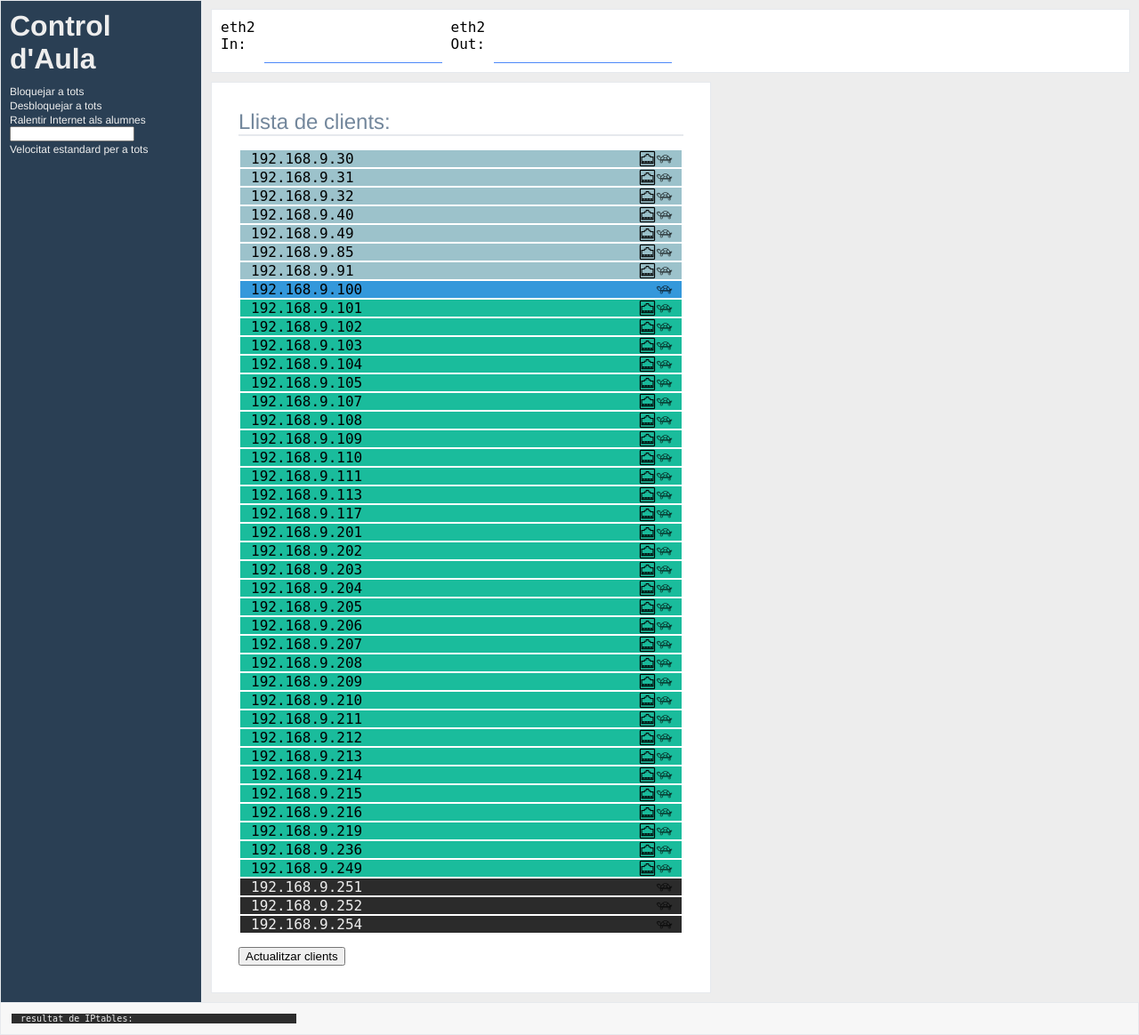
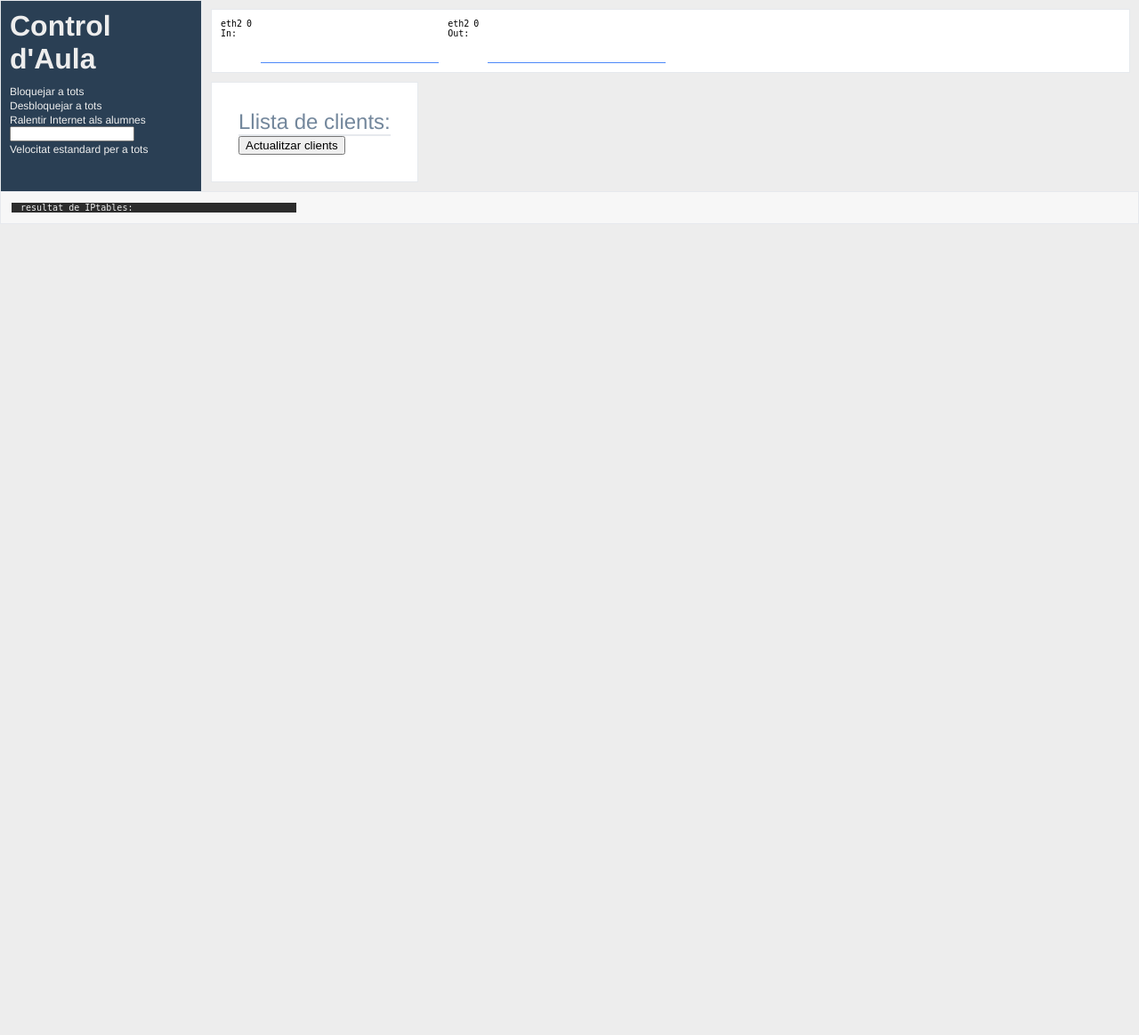
Before and after one commit to xxjcaxx/control_aules, a PHP site: page / in a window 1280 px wide. Shown: the whole page at 89% size. After the commit the page ends 239 px from the top, so only its background shows below. Run offline with PHP 8.4, Linux system fonts and the light colour scheme; data that the repository does not hold is empty.

Commit message:
max velocitat

```diff
--- a/admin/clients.html
+++ /dev/null
@@ -1,44 +0,0 @@
-<ul>
-<li id="c192.168.9.30"><span>192.168.9.30</span></li>
-<li id="c192.168.9.31"><span>192.168.9.31</span></li>
-<li id="c192.168.9.32"><span>192.168.9.32</span></li>
-<li id="c192.168.9.40"><span>192.168.9.40</span></li>
-<li id="c192.168.9.49"><span>192.168.9.49</span></li>
-<li id="c192.168.9.85"><span>192.168.9.85</span></li>
-<li id="c192.168.9.91"><span>192.168.9.91</span></li>
-<li id="c192.168.9.100"><span>192.168.9.100</span></li>
-<li id="c192.168.9.101"><span>192.168.9.101</span></li>
-<li id="c192.168.9.102"><span>192.168.9.102</span></li>
-<li id="c192.168.9.103"><span>192.168.9.103</span></li>
-<li id="c192.168.9.104"><span>192.168.9.104</span></li>
-<li id="c192.168.9.105"><span>192.168.9.105</span></li>
-<li id="c192.168.9.107"><span>192.168.9.107</span></li>
-<li id="c192.168.9.108"><span>192.168.9.108</span></li>
-<li id="c192.168.9.109"><span>192.168.9.109</span></li>
-<li id="c192.168.9.110"><span>192.168.9.110</span></li>
-<li id="c192.168.9.111"><span>192.168.9.111</span></li>
-<li id="c192.168.9.113"><span>192.168.9.113</span></li>
-<li id="c192.168.9.117"><span>192.168.9.117</span></li>
-<li id="c192.168.9.201"><span>192.168.9.201</span></li>
-<li id="c192.168.9.202"><span>192.168.9.202</span></li>
-<li id="c192.168.9.203"><span>192.168.9.203</span></li>
-<li id="c192.168.9.204"><span>192.168.9.204</span></li>
-<li id="c192.168.9.205"><span>192.168.9.205</span></li>
-<li id="c192.168.9.206"><span>192.168.9.206</span></li>
-<li id="c192.168.9.207"><span>192.168.9.207</span></li>
-<li id="c192.168.9.208"><span>192.168.9.208</span></li>
-<li id="c192.168.9.209"><span>192.168.9.209</span></li>
-<li id="c192.168.9.210"><span>192.168.9.210</span></li>
-<li id="c192.168.9.211"><span>192.168.9.211</span></li>
-<li id="c192.168.9.212"><span>192.168.9.212</span></li>
-<li id="c192.168.9.213"><span>192.168.9.213</span></li>
-<li id="c192.168.9.214"><span>192.168.9.214</span></li>
-<li id="c192.168.9.215"><span>192.168.9.215</span></li>
-<li id="c192.168.9.216"><span>192.168.9.216</span></li>
-<li id="c192.168.9.219"><span>192.168.9.219</span></li>
-<li id="c192.168.9.236"><span>192.168.9.236</span></li>
-<li id="c192.168.9.249"><span>192.168.9.249</span></li>
-<li id="c192.168.9.251"><span>192.168.9.251</span></li>
-<li id="c192.168.9.252"><span>192.168.9.252</span></li>
-<li id="c192.168.9.254"><span>192.168.9.254</span></li>
-</ul>
--- a/admin/css/styles.css
+++ b/admin/css/styles.css
@@ -129,6 +129,7 @@ margin-bottom:10px;
 padding:10px;
 }
 #net div.nic{
+font-size:10px;
 display:block;
 float:left;
 height:50px;
@@ -144,6 +145,13 @@ svg.peity{
 margin:0 10px 0 10px;
 }
 
+#net span.max {
+margin-left:5px;
+display:block;
+float:left;
+height:50px;
+}
+
 /*https://colorlib.com/polygon/gentelella/index.html
 http://www.ejeliot.com/samples/equal-height-columns/example-6.html
 */
--- a/admin/index.php
+++ b/admin/index.php
@@ -28,9 +28,14 @@
 <div id="derecha">
 <div id="net">
 <div class="nic" id="eth0in"><span class="nic">eth2<br/>In:</span>
-<span class="line">0.05,0.00,0.00,0.00,0.00,0.00,0.00,0.00,0.00,0.00,0.00,0.00,0.00,0.00,0.00,0.00,0.00,0.00,0.00,0.00,0.00,0.00,0.00,0.00,0.00,0.00,0.00,0.00,0.00,0.00,0.00,0.00,0.00,0.00,0.00,0.00,0.00,0.00,2.18,1.02,0.00,1.92,1.63,0.00,0.00,0.00,0.00,0.74,0.74,0.74,1.64,0.13,0.89,0.00,0.00,0.89,1.47,0.74,0.74,0.73,0.83,1.77,0.87,0.87,0.00,0.74,2.06,1.47,0.00,0.74,1.47,0.74,1.00,0.00,0.74,0.00,0.00,0.49</span></div>
+<span class="line">0.05,0.00,0.00,0.00,0.00,0.00,0.00,0.00,0.00,0.00,0.00,0.00,0.00,0.00,0.00,0.00,0.00,0.00,0.00,0.00,0.00,0.00,0.00,0.00,0.00,0.00,0.00,0.00,0.00,0.00,0.00,0.00,0.00,0.00,0.00,0.00,0.00,0.00,2.18,1.02,0.00,1.92,1.63,0.00,0.00,0.00,0.00,0.74,0.74,0.74,1.64,0.13,0.89,0.00,0.00,0.89,1.47,0.74,0.74,0.73,0.83,1.77,0.87,0.87,0.00,0.74,2.06,1.47,0.00,0.74,1.47,0.74,1.00,0.00,0.74,0.00,0.00,0.49</span>
+<span id="min" class="max">100</span>
+</div>
 <div class="nic" id="eth0out"><span class="nic">eth2<br/>Out:</span>
-<span class="line">0.05,0.00,0.00,0.00,0.00,0.00,0.00,0.00,0.00,0.00,0.00,0.00,0.00,0.00,0.00,0.00,0.00,0.00,0.00,0.00,0.00,0.00,0.00,0.00,0.00,0.00,0.00,0.00,0.00,0.00,0.00,0.00,0.00,0.00,0.00,0.00,0.00,0.00,2.18,1.02,0.00,1.92,1.63,0.00,0.00,0.00,0.00,0.74,0.74,0.74,1.64,0.13,0.89,0.00,0.00,0.89,1.47,0.74,0.74,0.73,0.83,1.77,0.87,0.87,0.00,0.74,2.06,1.47,0.00,0.74,1.47,0.74,1.00,0.00,0.74,0.00,0.00,0.49</span></div>
+<span class="line">0.05,0.00,0.00,0.00,0.00,0.00,0.00,0.00,0.00,0.00,0.00,0.00,0.00,0.00,0.00,0.00,0.00,0.00,0.00,0.00,0.00,0.00,0.00,0.00,0.00,0.00,0.00,0.00,0.00,0.00,0.00,0.00,0.00,0.00,0.00,0.00,0.00,0.00,2.18,1.02,0.00,1.92,1.63,0.00,0.00,0.00,0.00,0.74,0.74,0.74,1.64,0.13,0.89,0.00,0.00,0.89,1.47,0.74,0.74,0.73,0.83,1.77,0.87,0.87,0.00,0.74,2.06,1.47,0.00,0.74,1.47,0.74,1.00,0.00,0.74,0.00,0.00,0.49</span>
+
+<span id="mout" class="max">100</span>
+</div>
 <div style="clear:both;"></div>
 </div>
 <div id="panel"> </div>
--- a/admin/js/scripts.js
+++ b/admin/js/scripts.js
@@ -164,7 +164,10 @@ function updaten() {
                      // console.log( $("#eth0in span.line").html(data));
 		     // console.log(data);
                       grafics.change();
-
+                      var arr = data.split(',');
+                      var max = Math.max(...arr);
+                      $('#min').html(max);
+                      $("#eth0in")
 		          window.setTimeout(updaten, 60000);
 		      });
 	  $.get("xarxa.php",{q:'out'}, function(data) {
@@ -173,6 +176,9 @@ function updaten() {
 		     // console.log(data);
                       grafics.change();
 
+                      var arr = data.split(',');
+                      var max = Math.max(...arr);
+                      $('#mout').html(max);
 		          //window.setTimeout(updaten, 10000);
 		      });
 }
```
